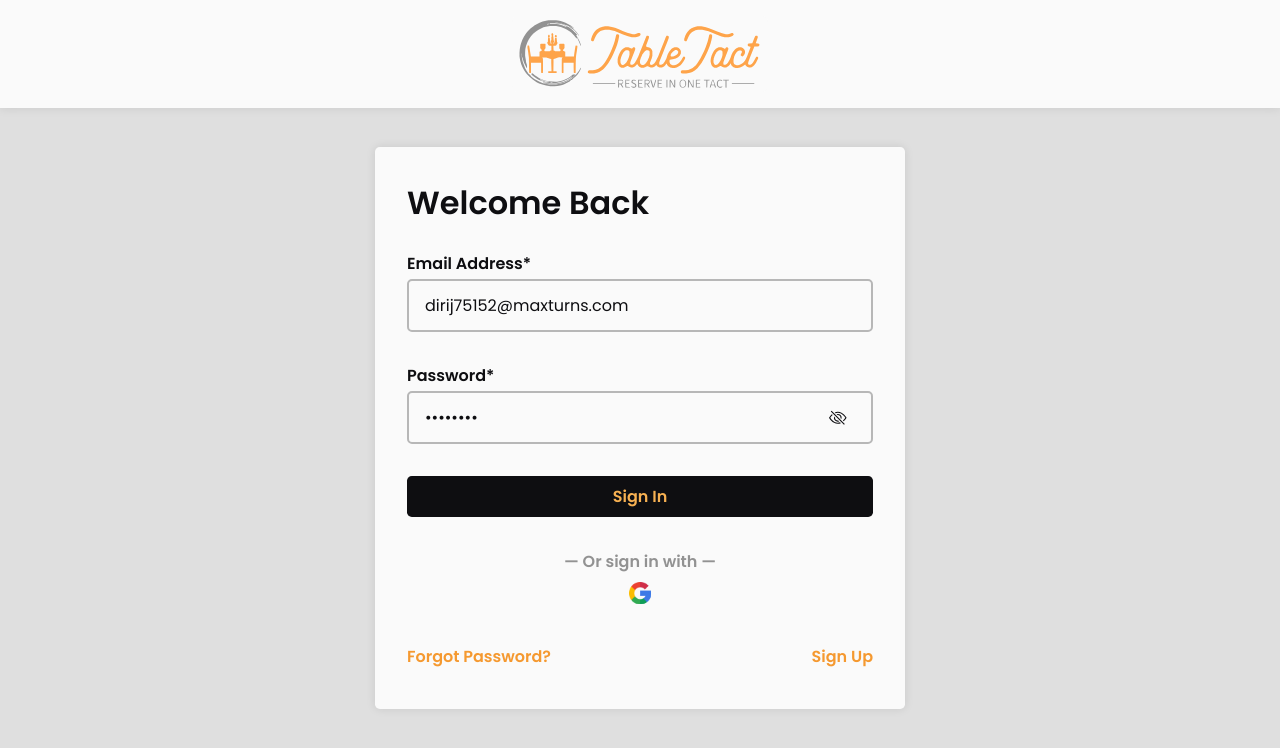
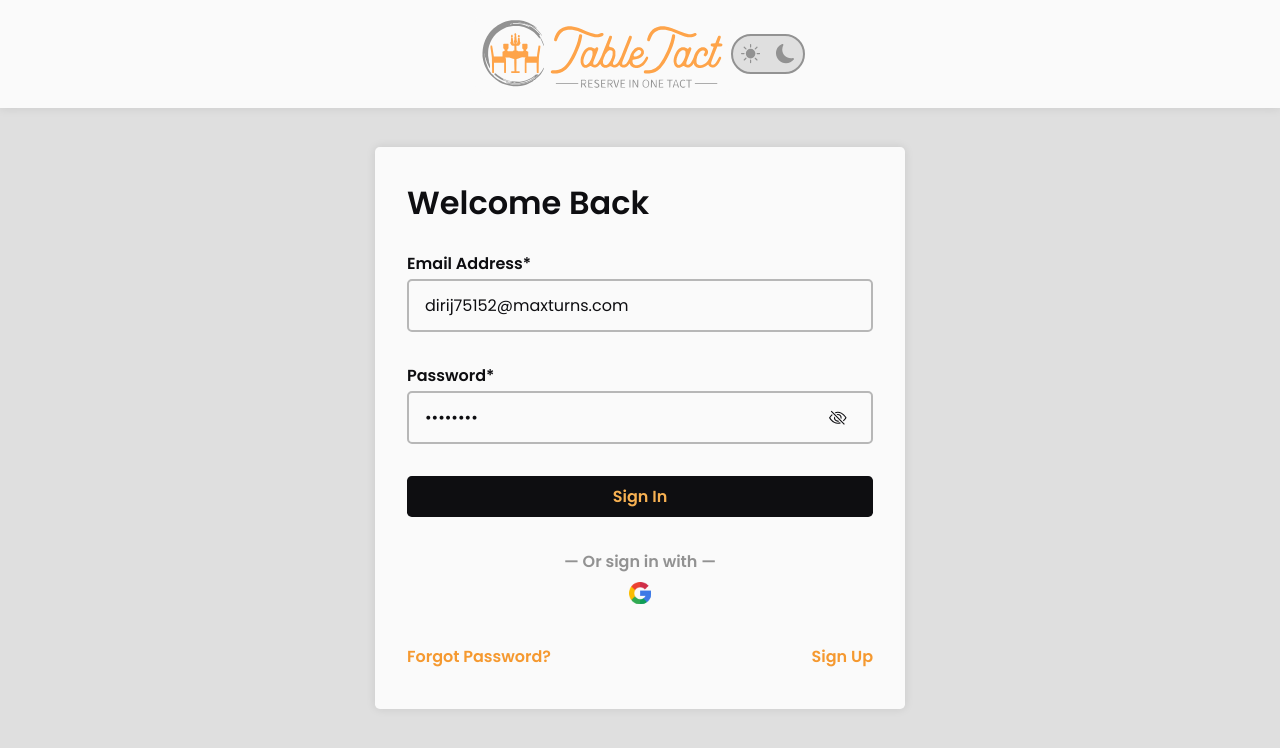
Before and after one commit to ScanDaLouS47/devathon-frontend, a React (Vite) app: page /auth/login in a window 1280 px wide. Shown: the top 748 px of the page. Built offline with nearby package versions, Linux system fonts and the light colour scheme; no server answers.

Commit message:
feat: created switcher for themes and UX

```diff
--- a/src/auth/pages/login/loginPage.scss
+++ b/src/auth/pages/login/loginPage.scss
@@ -66,11 +66,11 @@
         -moz-transform: scale(1.1);
         -ms-transform: scale(1.1);
         -o-transform: scale(1.1);
-        transition: all 0.2s ease;
-        -webkit-transition: all 0.2s ease;
-        -moz-transition: all 0.2s ease;
-        -ms-transition: all 0.2s ease;
-        -o-transition: all 0.2s ease;
+        transition: all 0.7s ease;
+        -webkit-transition: all 0.7s ease;
+        -moz-transition: all 0.7s ease;
+        -ms-transition: all 0.7s ease;
+        -o-transition: all 0.7s ease;
       }
     }
   }
--- a/src/components/formInputPhone/FormInputPhone.tsx
+++ b/src/components/formInputPhone/FormInputPhone.tsx
@@ -73,11 +73,7 @@
           {isOpen && (
             <div className={`${styles.row__options}`} ref={dropdownRef}>
               {options.map((element, index) => (
-                <div
-                  className={`${styles.row__option}  ${index === 0 && styles.row__option__up} ${index === options.length - 1 && styles.row__option__down}`}
-                  key={index}
-                  onClick={() => handleOptionSelect(element)}
-                >
+                <div className={styles.row__option} key={index} onClick={() => handleOptionSelect(element)}>
                   <img className={`${styles.row__optionImage}`} src={element.imgURL} alt={element.country} />
                   <span>{element.countryTag && `+${element.countryTag} ${element.country}`}</span>
                 </div>
--- a/src/components/formInputPhone/formInputPhone.module.scss
+++ b/src/components/formInputPhone/formInputPhone.module.scss
@@ -85,13 +85,14 @@
     align-items: center;
     gap: 0.3rem;
     padding: func.pxToRem(8);
-    transition: background-color 0.2s;
-    -webkit-transition: background-color 0.2s;
-    -moz-transition: background-color 0.2s;
-    -ms-transition: background-color 0.2s;
-    -o-transition: background-color 0.2s;
+    transition: background-color 0.3s ease;
+    -webkit-transition: background-color 0.3s ease;
+    -moz-transition: background-color 0.3s ease;
+    -ms-transition: background-color 0.3s ease;
+    -o-transition: background-color 0.3s ease;
     cursor: pointer;
     color: var(--opaque-gray);
+    font-weight: 600;
     border-radius: 0 0.3125rem;
     -webkit-border-radius: 0 0.3125rem;
     -moz-border-radius: 0 0.3125rem;
@@ -106,16 +107,6 @@
     &:focus {
       background-color: var(--gray-color);
       outline: none;
-    }
-
-    &__down:hover {
-      border-bottom-left-radius: 0.3125rem;
-      border-bottom-right-radius: 0.3125rem;
-    }
-
-    &__up:hover {
-      border-top-left-radius: 0.3125rem;
-      border-top-right-radius: 0.3125rem;
     }
   }
 
--- a/src/components/header/Header.tsx
+++ b/src/components/header/Header.tsx
@@ -8,6 +8,7 @@
 import { UserIconV2 } from '../icons/UserIconV2';
 import styles from './header.module.scss';
 import Logo from '../icons/Logo';
+import { ThemeSwitcher } from '../themeSwitcher/ThemeSwitcher';
 
 export const Header = React.forwardRef(() => {
   const [isModalVisible, setIsModalVisible] = useState<boolean>(false);
@@ -63,6 +64,8 @@
           {/* <LogoV2 className={styles.headerv2__logo} /> */}
           <Logo className={styles.headerv2__logo} />
 
+          <ThemeSwitcher />
+
           <div className={profileClass} onClick={toggleModal} aria-expanded={isModalVisible} ref={profileRef}>
             <UserIconV2 className={styles.headerv2__icon} />
 
--- a/src/components/header/header.module.scss
+++ b/src/components/header/header.module.scss
@@ -25,10 +25,14 @@
     padding: 0.5rem;
     border-radius: 50%;
     position: relative;
-    transition: all 0.3s ease;
 
     &:hover {
       background-color: var(--hover-avt-opt);
+      transition: all 0.7s ease;
+      -webkit-transition: all 0.7s ease;
+      -moz-transition: all 0.7s ease;
+      -ms-transition: all 0.7s ease;
+      -o-transition: all 0.7s ease;
     }
   }
 
@@ -66,7 +70,6 @@
     align-items: center;
     gap: 0.5rem;
     font-weight: 600;
-    transition: all 0.3s ease;
     user-select: none;
 
     span {
@@ -87,9 +90,11 @@
       -moz-transition: all 0.3s ease;
       -ms-transition: all 0.3s ease;
       -o-transition: all 0.3s ease;
+
       span {
         color: var(--dark-gray);
       }
+
       .headerv2__option__icon {
         fill: var(--dark-gray);
       }
@@ -107,6 +112,7 @@
       span {
         color: var(--logout);
       }
+
       .headerv2__option__icon {
         fill: var(--logout);
       }
--- /dev/null
+++ b/src/components/icons/ThemeDark.tsx
@@ -0,0 +1,24 @@
+/**
+ *
+ * @param {Object} props - Properties for rendering component
+ *
+ * @returns {JSX.Element} Elemento | Estructura HTML
+ */
+const ThemeDark = (props: React.SVGProps<SVGSVGElement>): JSX.Element => {
+  return (
+    <>
+      <svg
+        xmlns="http://www.w3.org/2000/svg"
+        width="16"
+        height="16"
+        fill="currentColor"
+        viewBox="0 0 16 16"
+        {...props}
+      >
+        <path d="M6 .278a.77.77 0 0 1 .08.858 7.2 7.2 0 0 0-.878 3.46c0 4.021 3.278 7.277 7.318 7.277q.792-.001 1.533-.16a.79.79 0 0 1 .81.316.73.73 0 0 1-.031.893A8.35 8.35 0 0 1 8.344 16C3.734 16 0 12.286 0 7.71 0 4.266 2.114 1.312 5.124.06A.75.75 0 0 1 6 .278" />
+      </svg>
+    </>
+  );
+};
+
+export default ThemeDark;
--- /dev/null
+++ b/src/components/icons/ThemeLight.tsx
@@ -0,0 +1,24 @@
+/**
+ *
+ * @param {Object} props - Properties for rendering component
+ *
+ * @returns {JSX.Element} Elemento | Estructura HTML
+ */
+const ThemeLight = (props: React.SVGProps<SVGSVGElement>): JSX.Element => {
+  return (
+    <>
+      <svg
+        xmlns="http://www.w3.org/2000/svg"
+        width="16"
+        height="16"
+        fill="currentColor"
+        viewBox="0 0 16 16"
+        {...props}
+      >
+        <path d="M8 12a4 4 0 1 0 0-8 4 4 0 0 0 0 8M8 0a.5.5 0 0 1 .5.5v2a.5.5 0 0 1-1 0v-2A.5.5 0 0 1 8 0m0 13a.5.5 0 0 1 .5.5v2a.5.5 0 0 1-1 0v-2A.5.5 0 0 1 8 13m8-5a.5.5 0 0 1-.5.5h-2a.5.5 0 0 1 0-1h2a.5.5 0 0 1 .5.5M3 8a.5.5 0 0 1-.5.5h-2a.5.5 0 0 1 0-1h2A.5.5 0 0 1 3 8m10.657-5.657a.5.5 0 0 1 0 .707l-1.414 1.415a.5.5 0 1 1-.707-.708l1.414-1.414a.5.5 0 0 1 .707 0m-9.193 9.193a.5.5 0 0 1 0 .707L3.05 13.657a.5.5 0 0 1-.707-.707l1.414-1.414a.5.5 0 0 1 .707 0m9.193 2.121a.5.5 0 0 1-.707 0l-1.414-1.414a.5.5 0 0 1 .707-.707l1.414 1.414a.5.5 0 0 1 0 .707M4.464 4.465a.5.5 0 0 1-.707 0L2.343 3.05a.5.5 0 1 1 .707-.707l1.414 1.414a.5.5 0 0 1 0 .708" />
+      </svg>
+    </>
+  );
+};
+
+export default ThemeLight;
--- /dev/null
+++ b/src/components/themeSwitcher/ThemeSwitcher.tsx
@@ -0,0 +1,42 @@
+import React, { useEffect, useState } from 'react';
+import styles from './themeSwitcher.module.scss';
+import ThemeLight from '../icons/ThemeLight';
+import ThemeDark from '../icons/ThemeDark';
+
+export const ThemeSwitcher: React.FC = () => {
+  const [currentTheme, setCurrentTheme] = useState<'light' | 'dark' | 'system'>('system');
+
+  const setTheme = (theme: 'light' | 'dark' | 'system') => {
+    const prefersDark = window.matchMedia('(prefers-color-scheme: dark)').matches;
+    const newTheme = theme === 'system' ? (prefersDark ? 'dark' : 'light') : theme;
+    document.body.setAttribute('data-theme', newTheme);
+    setCurrentTheme(theme);
+    localStorage.setItem('theme', theme);
+  };
+
+  useEffect(() => {
+    const savedTheme = localStorage.getItem('theme') as 'light' | 'dark' | 'system' | null;
+    if (savedTheme) {
+      setTheme(savedTheme);
+    } else {
+      setTheme('system');
+    }
+  }, []);
+
+  return (
+    <div className={styles.themeSwitcher}>
+      <button
+        className={`${styles.themeSwitcher__btn} ${currentTheme === 'light' ? styles.themeSwitcher__btn__isActive : ''}`}
+        onClick={() => setTheme('light')}
+      >
+        <ThemeLight className={styles.themeSwitcher__btn__icon} />
+      </button>
+      <button
+        className={`${styles.themeSwitcher__btn} ${currentTheme === 'dark' ? styles.themeSwitcher__btn__isActive : ''}`}
+        onClick={() => setTheme('dark')}
+      >
+        <ThemeDark className={styles.themeSwitcher__btn__icon} />
+      </button>
+    </div>
+  );
+};
--- /dev/null
+++ b/src/components/themeSwitcher/themeSwitcher.module.scss
@@ -0,0 +1,52 @@
+.themeSwitcher {
+  display: flex;
+  justify-content: space-between;
+  overflow: hidden;
+  border: 2px solid var(--opaque-gray);
+  border-radius: 20px;
+  -webkit-border-radius: 20px;
+  -moz-border-radius: 20px;
+  -ms-border-radius: 20px;
+  -o-border-radius: 20px;
+  background-color: var(--theme-bg);
+
+  &__btn {
+    padding: 5px;
+    border-radius: 50%;
+    -webkit-border-radius: 50%;
+    -moz-border-radius: 50%;
+    -ms-border-radius: 50%;
+    -o-border-radius: 50%;
+    border: 3px solid transparent;
+    cursor: pointer;
+
+    &__icon {
+      width: 1.2rem;
+      height: auto;
+      color: var(--opaque-gray);
+    }
+
+    &__isActive {
+      border-color: var(--orange);
+      background-color: var(--white);
+      // color: var(--orange);
+
+      svg {
+        fill: var(--orange);
+      }
+    }
+  }
+
+  @media (hover: hover) {
+    &__btn__icon:hover {
+      // filter: drop-shadow(0 0 0.5rem var(--light-orange));
+      // -webkit-filter: drop-shadow(0 0 0.5rem var(--light-orange));
+      cursor: pointer;
+      transition: all 0.7s ease;
+      -webkit-transition: all 0.7s ease;
+      -moz-transition: all 0.7s ease;
+      -ms-transition: all 0.7s ease;
+      -o-transition: all 0.7s ease;
+    }
+  }
+}
--- a/src/panel/components/aside.scss
+++ b/src/panel/components/aside.scss
@@ -29,12 +29,12 @@
     &:hover {
       background-color: var(--hover-avt-opt);
       color: var(--dark-gray);
-      transition: all 0.5s ease;
-      -webkit-transition: all 0.5s ease;
-      -moz-transition: all 0.5s ease;
-      -ms-transition: all 0.5s ease;
-      -o-transition: all 0.5s ease;
-    }
+      transition: all 0.7s ease;
+      -webkit-transition: all 0.7s ease;
+      -moz-transition: all 0.7s ease;
+      -ms-transition: all 0.7s ease;
+      -o-transition: all 0.7s ease;
+}
     @media screen and (max-width: 768px) {
       padding: 0.5rem;
     }
```
Also changed, not shown: src/scss/reset/_reset.scss (+53 -9 lines).
